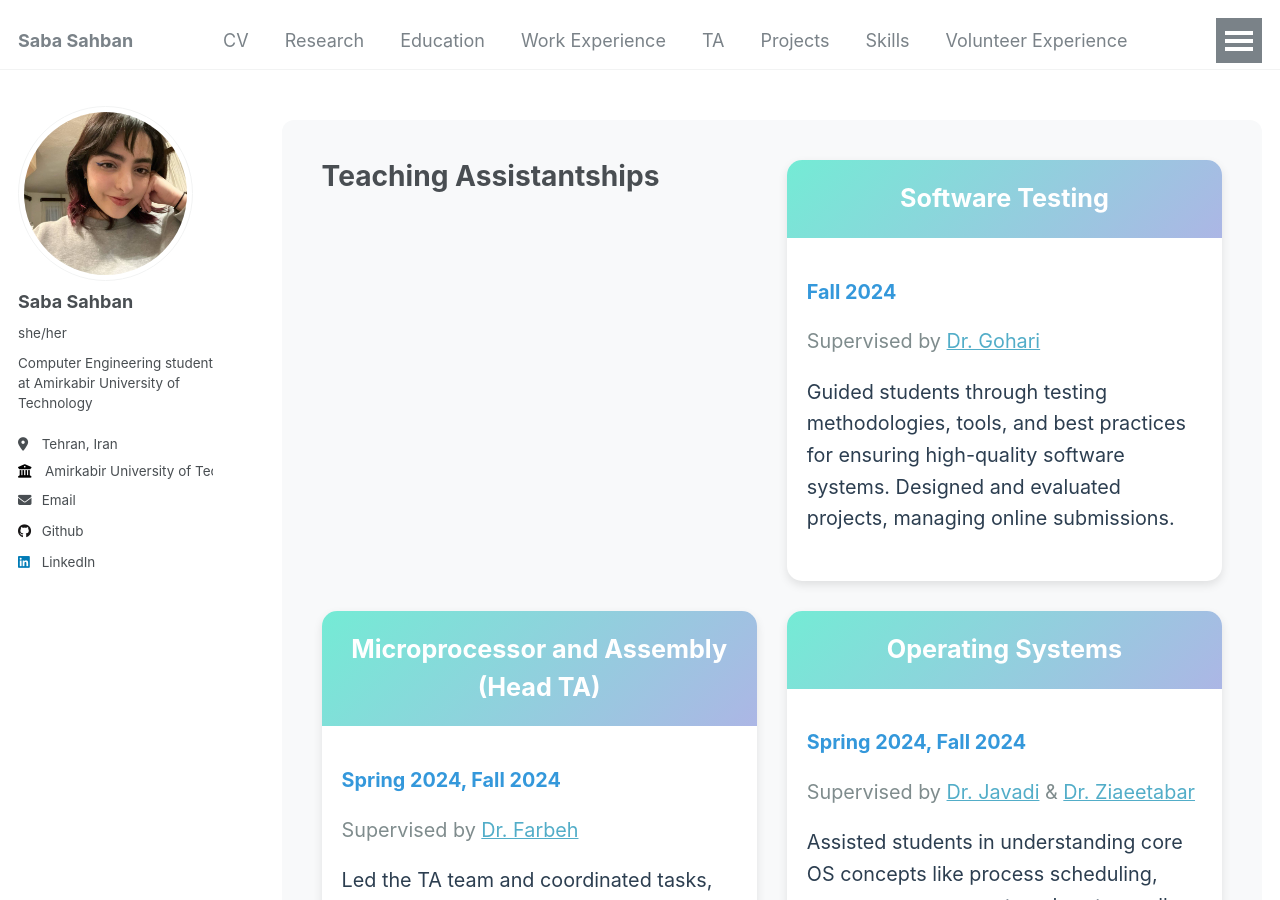
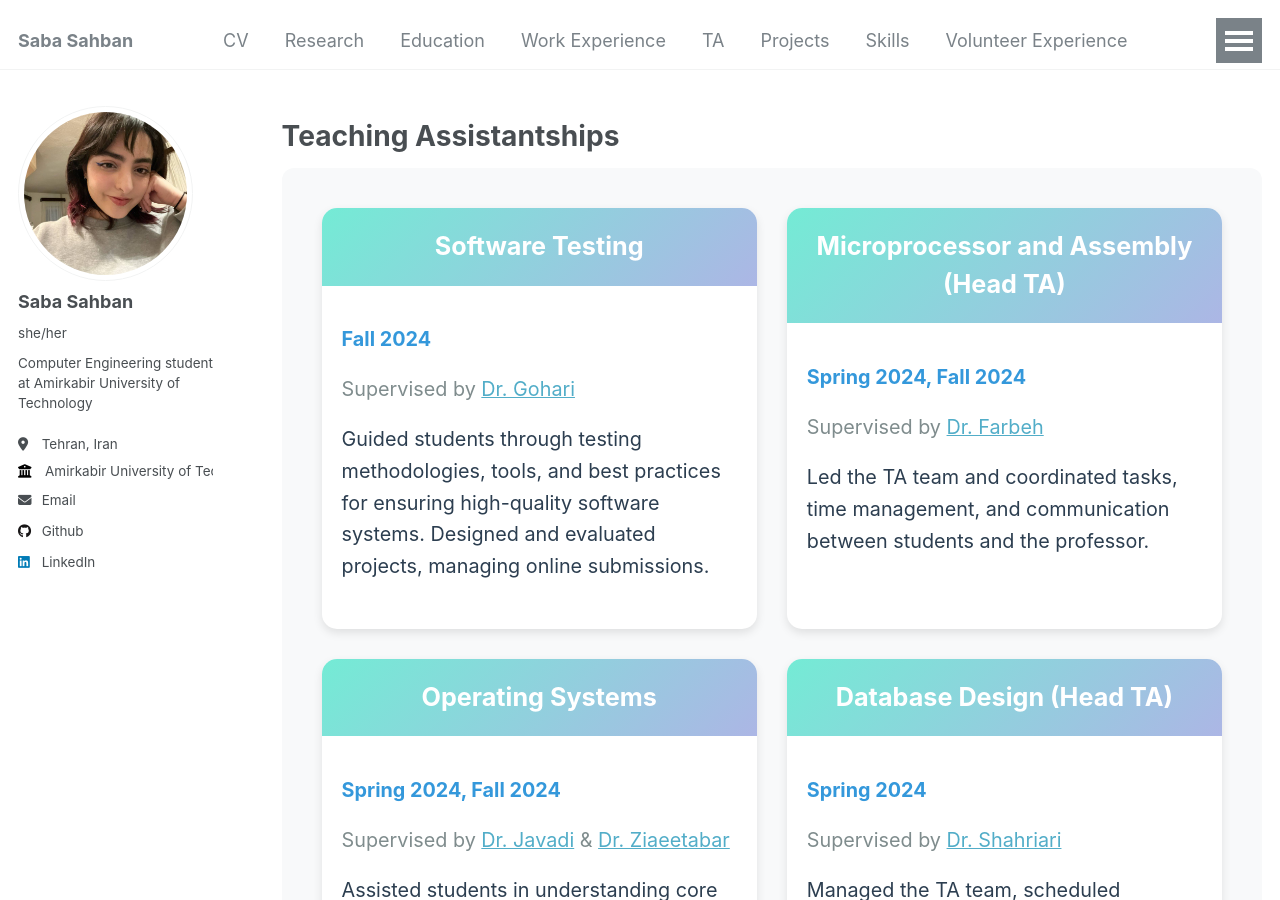
Before and after one commit to SabaSahban/sabasahban.github.io, a Jekyll site: the page built from _pages/teaching.html, in a window 1280 px wide and 900 px high. Built offline with Jekyll 4.4.1, drawn with Linux system fonts in a browser that asks for light colours.

Commit message:
make some minor changes

```diff
--- a/_pages/research.html
+++ b/_pages/research.html
@@ -32,7 +32,7 @@ author_profile: true
 
     <h2>Current Projects 🚀</h2>
 
-    <h3><a href="https://github.com/your-github-account/fedflow" target="_blank">FedFlow</a></h3>
+    <h3><a href="https://github.com/negaranabestani/fed-flow" target="_blank">FedFlow</a></h3>
     <p>
         A federated learning framework designed to facilitate decentralized model training across edge networks. The system optimizes resource usage,
         reduces latency through split learning, and enables efficient communication between edge nodes. The framework supports multiple architectures,
--- a/_pages/teaching.html
+++ b/_pages/teaching.html
@@ -68,9 +68,9 @@ author_profile: true
         }
     }
 </style>
+<h1>Teaching Assistantships</h1>
 
 <div class="teaching-grid">
-    <h1>Teaching Assistantships</h1>
     <div class="teaching-card">
         <div class="card-header">Software Testing</div>
         <div class="card-body">
--- a/_pages/volunteer.html
+++ b/_pages/volunteer.html
@@ -44,7 +44,7 @@ author_profile: true
     <!-- First volunteer experience -->
     <div class="volunteer-container">
         <h3 class="volunteer-title">Official Member and Financing Specialist</h3>
-        <p><strong><a href="https://ceit-ssc.ir/" target="_blank" class="ssc-link">Students' Scientific Chapter</a></strong>, Amirkabir University of Technology <span style="float:right;">Apr 2023 - June 2024</span></p>
+        <p><a href="https://ceit-ssc.ir/" target="_blank" class="ssc-link">Students' Scientific Chapter</a>, Amirkabir University of Technology <span style="float:right;">Apr 2023 - June 2024</span></p>
         <ul>
             <li>Elected as an official member and finance specialist, responsible for budgeting events and liaising with sponsors.</li>
         </ul>
```
